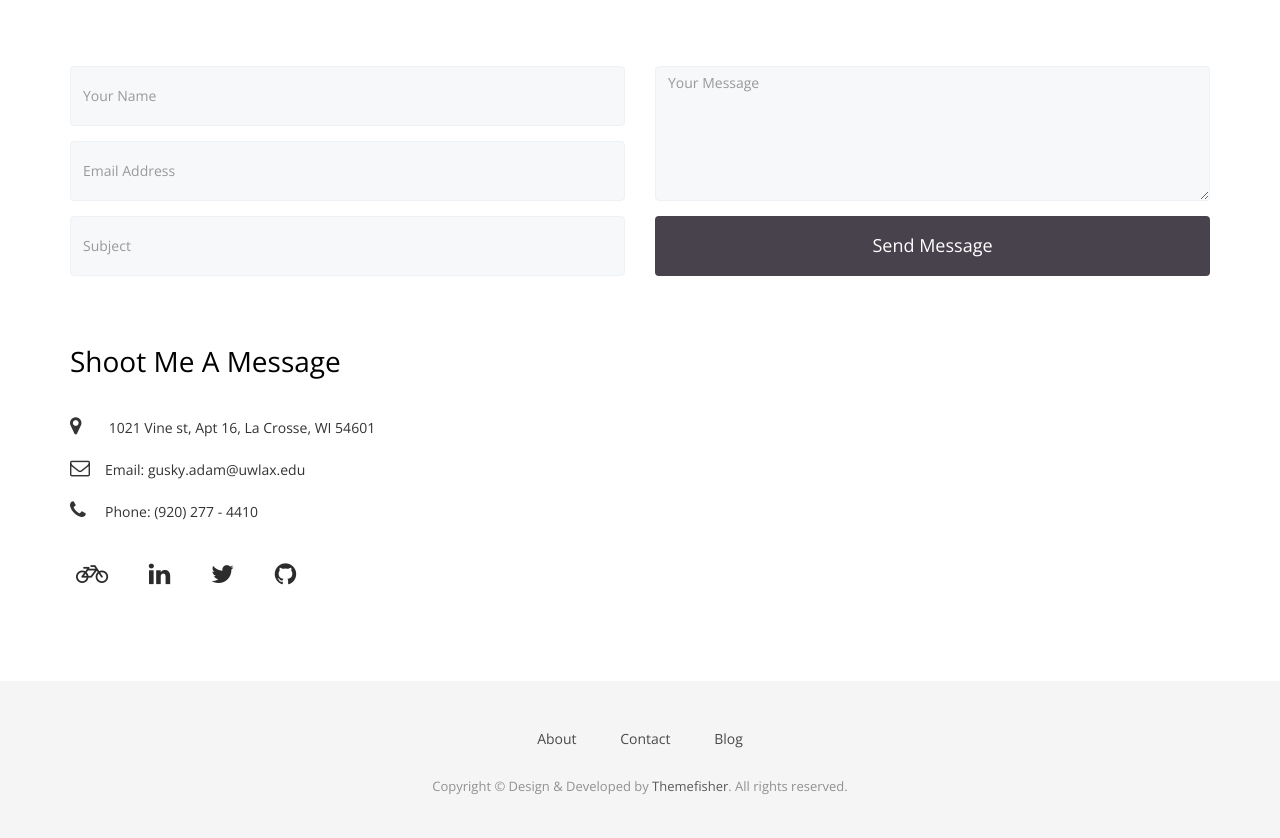
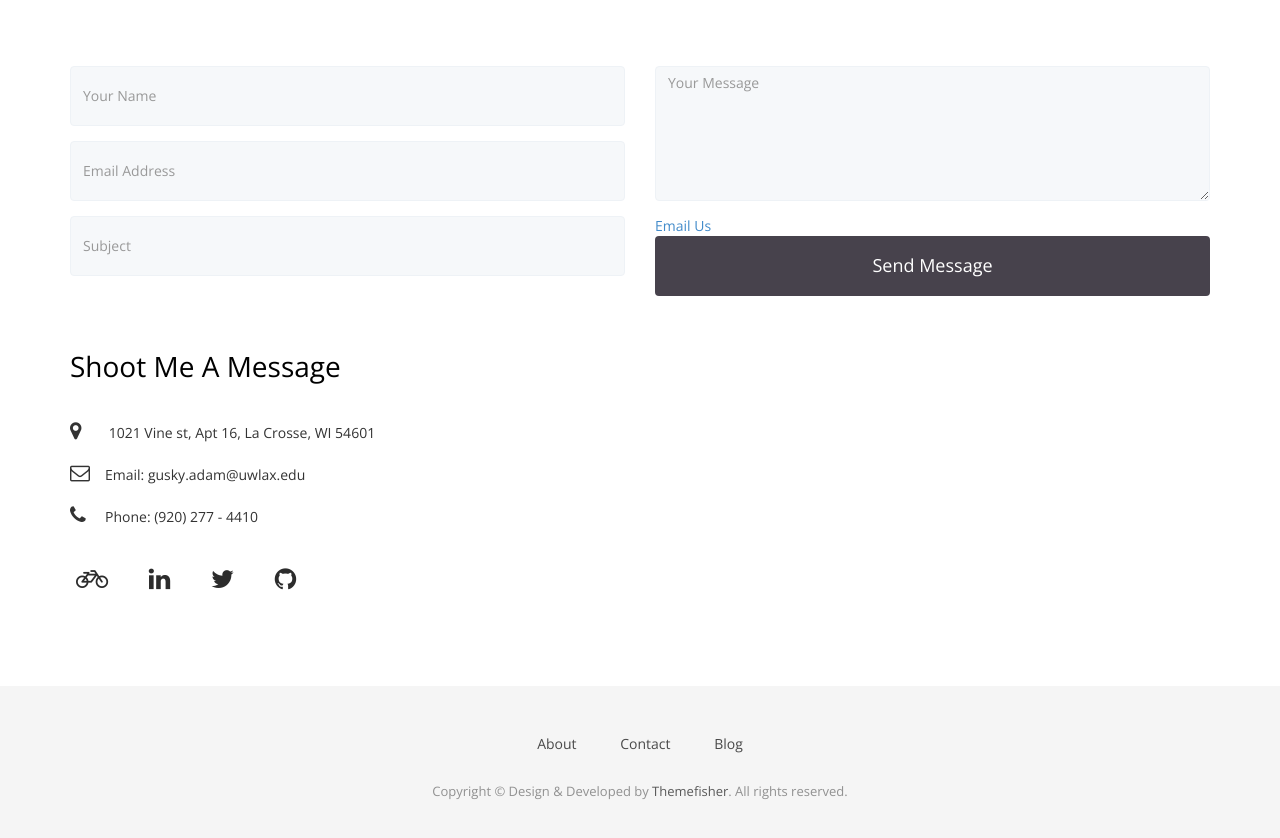
Before and after one commit to adamgusky/adamgusky.github.io, a Jekyll site: the page built from contact.html, in a window 1280 px wide, cut to the strip 426-1295 px from the top of the page. Shown: the top 838 px of the strip. Built offline with Jekyll 4.4.1, drawn with Linux system fonts in a browser that asks for light colours; nearby versions of some CDN libraries; some web fonts are replaced.

Commit message:
e-mail mailto

```diff
--- a/contact.html
+++ b/contact.html
@@ -42,6 +42,7 @@ permalink: /contact/
             <div class="form-group-2">
               <textarea class="form-control" rows="3" placeholder="Your Message"></textarea>
             </div>
+            <a href="mailto:gusky.adam@uwlax.edu">Email Us</a>
             <button class="btn btn-default" type="submit">Send Message</button>
           </form>
         </div>
```
